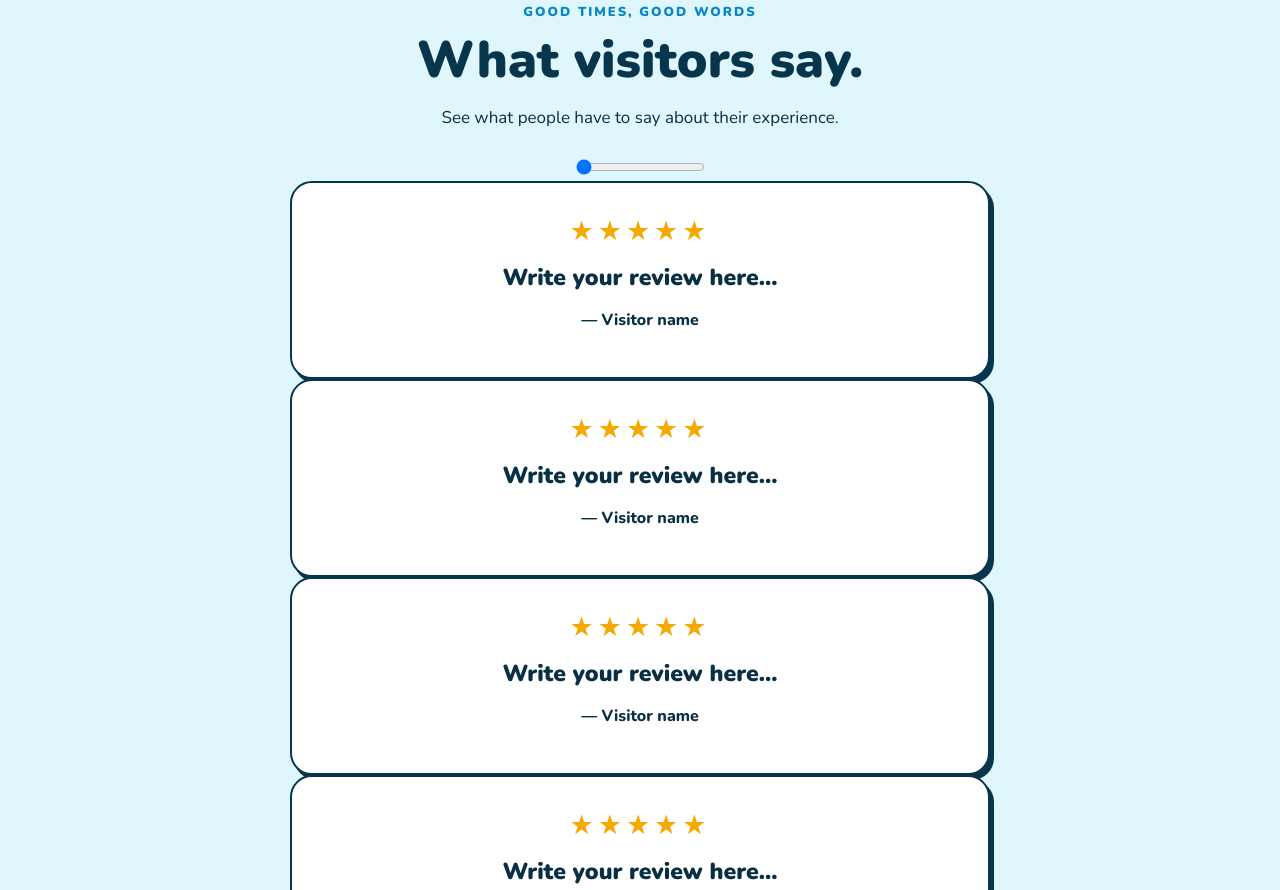
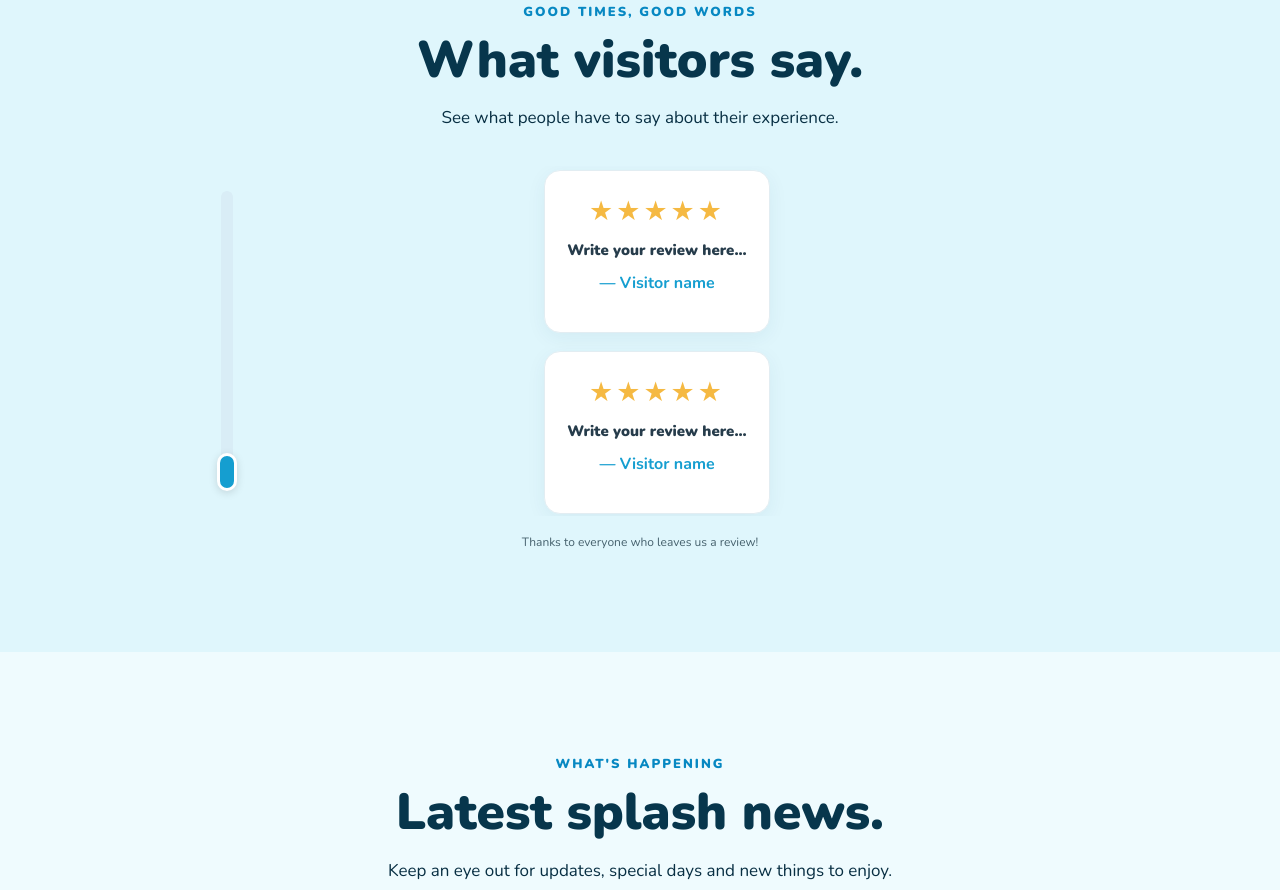
Before and after one commit to yourlocaluncyourlocalunc-dot/A-Waterpark-With-Monmin, a plain HTML site: page index.html in a window 1280 px wide. Shown: the part 1651-2541 px from the top of the page. Drawn offline with nearby package versions, Linux system fonts and the light colour scheme.

Commit message:
Update style.css

```diff
--- a/style.css
+++ b/style.css
@@ -49,3 +49,107 @@ blockquote{font-size:23px;font-weight:900;margin:12px 0}
 .footer-brand{font-size:20px;font-weight:1000;color:white;text-decoration:none}.site-footer p{margin:8px}.copyright{font-size:13px;opacity:.9}
 @media(max-width:850px){.hero-inner{grid-template-columns:1fr 1fr;gap:30px}.hero-photo{height:440px}h1{font-size:clamp(3.7rem,8vw,5.2rem)}.benefit{font-size:15px;gap:8px;padding:8px}.hero-actions{gap:16px}}
 @media(max-width:640px){.site-header{height:72px}.nav-wrap{padding:0 16px}.brand{width:88px;height:65px}.menu-toggle{display:block}.main-nav{display:none;position:absolute;top:69px;left:0;right:0;background:var(--blue);padding:12px 16px 18px;flex-direction:column;align-items:stretch;border-bottom:3px solid var(--deep)}.main-nav.open{display:flex}.nav-link{text-align:center}.hero{min-height:0}.hero-inner{display:flex;flex-direction:column;align-items:stretch;padding:48px 20px 0;gap:26px}.hero-copy{padding:0}.hero-copy>p{font-size:16px;margin:24px 0}.hero-photo{height:330px;width:100%;border-radius:38% 0 0 0}.hero-actions{align-items:flex-start;flex-direction:column}.benefits{flex-direction:column;padding:10px 0}.benefit{width:100%;justify-content:flex-start;padding:8px 24px}.benefit+.benefit{border-left:0;border-top:1px solid rgba(255,255,255,.3)}.content-section{padding:65px 20px}.feature-grid{grid-template-columns:1fr}.feature-art{height:135px}h1{font-size:clamp(4rem,17vw,5.5rem)}}
+/* REVIEWS SLIDER */
+
+.reviews-layout {
+  display: flex;
+  gap: 22px;
+  max-width: 850px;
+  margin: 35px auto 0;
+  height: 350px;
+}
+
+.review-scroll-track {
+  width: 24px;
+  display: flex;
+  align-items: center;
+  justify-content: center;
+}
+
+.review-scroll-wheel {
+  appearance: none;
+  -webkit-appearance: none;
+  writing-mode: vertical-lr;
+  direction: rtl;
+  width: 12px;
+  height: 300px;
+  background: #d9edf6;
+  border-radius: 20px;
+  cursor: pointer;
+}
+
+.review-scroll-wheel::-webkit-slider-thumb {
+  appearance: none;
+  -webkit-appearance: none;
+  width: 20px;
+  height: 38px;
+  background: #159ed0;
+  border-radius: 20px;
+  border: 3px solid white;
+  box-shadow: 0 2px 8px #0002;
+}
+
+.review-scroll-wheel::-moz-range-thumb {
+  width: 14px;
+  height: 32px;
+  background: #159ed0;
+  border-radius: 20px;
+  border: 3px solid white;
+}
+
+.reviews-container {
+  flex: 1;
+  overflow-y: auto;
+  display: flex;
+  flex-direction: column;
+  gap: 18px;
+  padding: 4px 12px 4px 0;
+  scroll-behavior: smooth;
+}
+
+.review-card {
+  flex: 0 0 145px;
+  background: white;
+  border: 1px solid #e2edf2;
+  border-radius: 16px;
+  padding: 22px;
+  box-shadow: 0 5px 20px rgba(0, 70, 110, 0.06);
+}
+
+.review-card .stars {
+  color: #f5b942;
+  letter-spacing: 3px;
+  margin-bottom: 10px;
+}
+
+.review-card blockquote {
+  margin: 0;
+  color: #263c4b;
+  font-size: 15px;
+}
+
+.review-author {
+  color: #159ed0;
+  font-weight: 700;
+  margin-top: 12px;
+}
+
+.reviews-container::-webkit-scrollbar {
+  width: 5px;
+}
+
+.reviews-container::-webkit-scrollbar-thumb {
+  background: #159ed0;
+  border-radius: 10px;
+}
+
+@media (max-width: 600px) {
+  .reviews-layout {
+    height: 320px;
+    gap: 12px;
+  }
+
+  .review-scroll-wheel {
+    height: 270px;
+  }
+}
```
